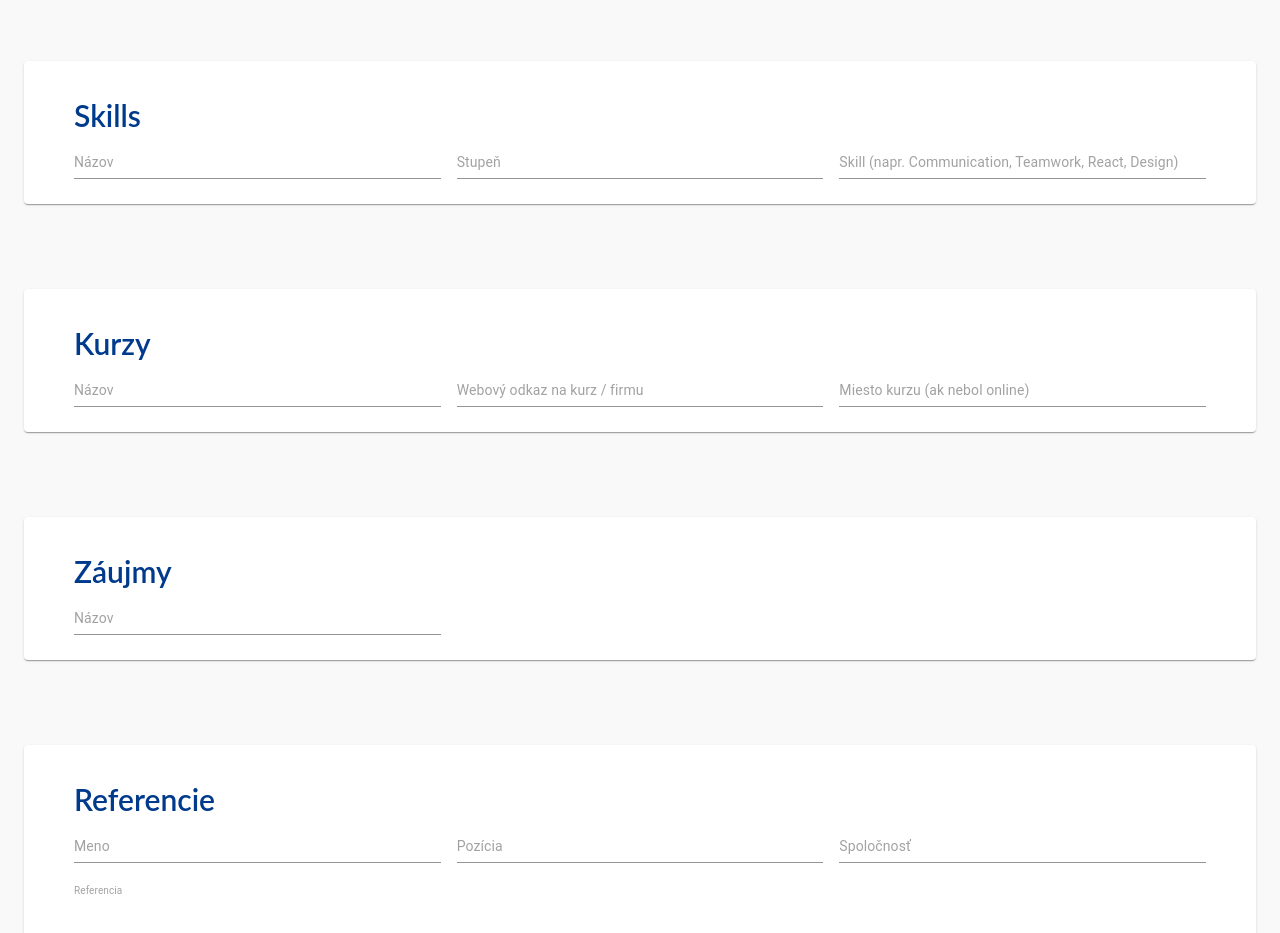
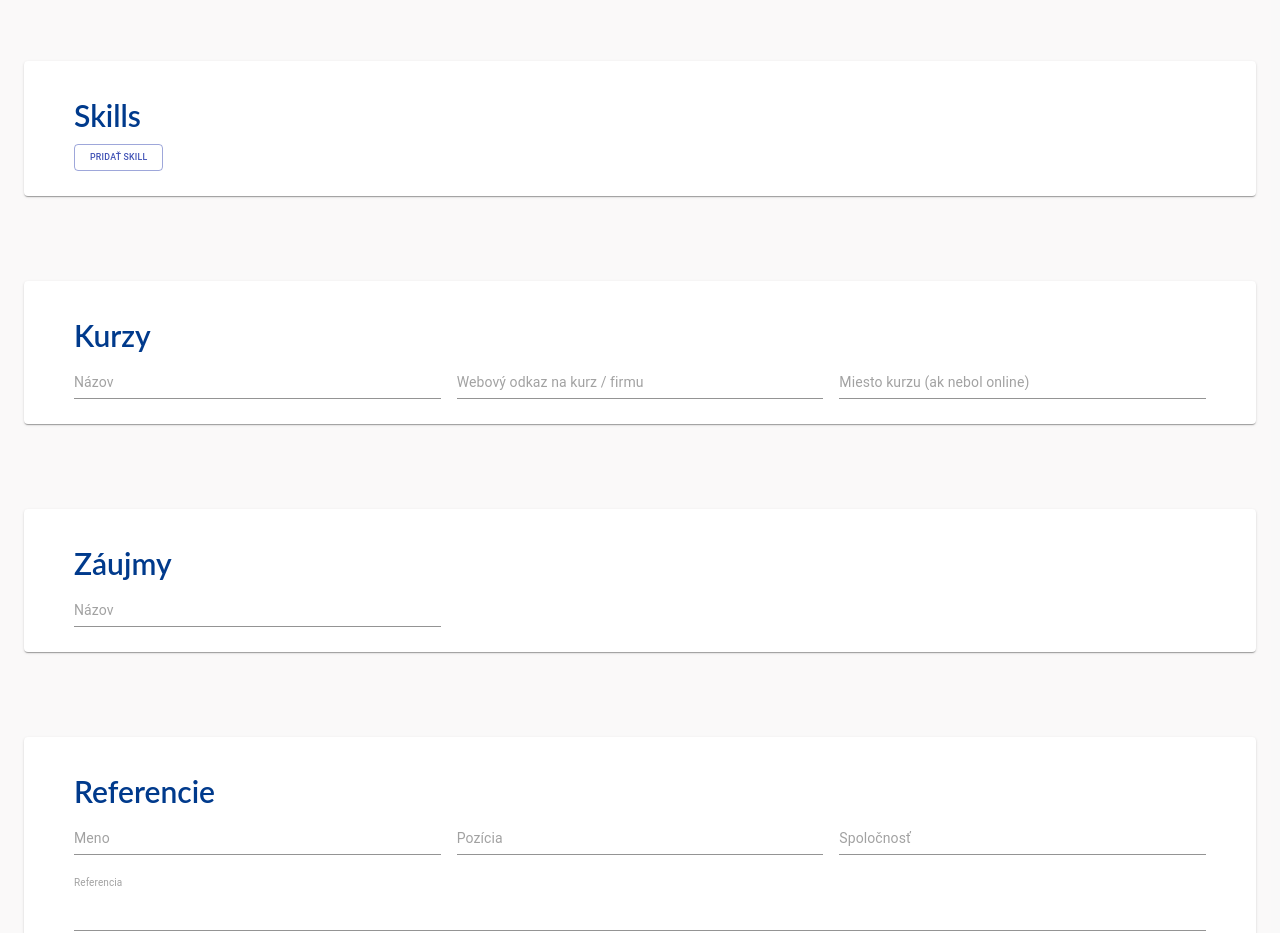
Before and after one commit to AnimaMa/mycv, a Next.js app in the folder client/: page /create-cv in a window 1280 px wide. Shown: the part 2160-3093 px from the top of the page. Built offline with nearby package versions, Linux system fonts and the light colour scheme.

Commit message:
FE added useFieldArray in skillsSection

```diff
--- a/client/components/CvForm/components/SkillsSection/SkillsSection.tsx
+++ b/client/components/CvForm/components/SkillsSection/SkillsSection.tsx
@@ -1,38 +1,79 @@
+import Button from "@material-ui/core/Button"
 import FormControl from "@material-ui/core/FormControl"
 import Grid from "@material-ui/core/Grid"
-import React, { useState } from "react"
+import React from "react"
+import { useFieldArray, useFormContext } from "react-hook-form"
 import styled from "styled-components"
 import { FormInput } from "../../../shared/Form/FormInput/FormInput"
 import { FormSection } from "../../../shared/Form/FormSection/FormSection"
 import { FormSectionTitle } from "../../../shared/Form/FormSectionTitle/FormSectionTitle"
+import { TooltipDelete } from "../../../shared/Tooltips/TooltipDelete/TooltipDelete"
 
 export interface SkillsSectionProps {
   className?: string
 }
 
 const SkillsSectionInner = (props: SkillsSectionProps) => {
+  const { control } = useFormContext()
+  const { fields, append, prepend, remove, swap, move, insert } = useFieldArray({
+    control,
+    name: "skills",
+  })
+
   return (
     <FormSection className={props.className}>
       <FormSectionTitle>Skills</FormSectionTitle>
+      {fields.map((field, index) => (
         <Grid container spacing={2}>
           <Grid item xs={4}>
             <FormControl>
-            <FormInput name="skill.name" placeholder="Názov" />
+              <FormInput
+                key={field.id}
+                name={`skill[${index}].name`}
+                placeholder="Názov"
+                defaultValue={field.value}
+                rules={{}}
+              />
+            </FormControl>
+          </Grid>
+
+          <Grid item xs={2}>
+            <FormControl>
+              <FormInput
+                key={field.id}
+                name={`skill[${index}].level`}
+                placeholder="Stupeň"
+                defaultValue={field.value}
+                rules={{}}
+              />
             </FormControl>
           </Grid>
 
           <Grid item xs={4}>
             <FormControl>
-            <FormInput name="skill.level" placeholder="Stupeň" />
+              <FormInput
+                key={field.id}
+                name={`skill[${index}].technologies`}
+                placeholder="Skill (napr. Communication, Teamwork, React, Design)"
+                defaultValue={field.value}
+                rules={{}}
+              />
             </FormControl>
           </Grid>
 
-        <Grid item xs={4}>
-          <FormControl>
-            <FormInput name="skill.technologies" placeholder="Skill (napr. Communication, Teamwork, React, Design)" />
-          </FormControl>
+          <Grid item xs={2}>
+            <TooltipDelete onClick={() => remove(index)} />
           </Grid>
         </Grid>
+      ))}
+      <Button
+        variant="outlined"
+        color="primary"
+        type="button"
+        onClick={() => append({ firstName: "appendBill", lastName: "appendLuo" })}
+      >
+        Pridať skill
+      </Button>
     </FormSection>
   )
 }
--- /dev/null
+++ b/client/components/shared/Tooltips/TooltipDelete/TooltipDelete.tsx
@@ -0,0 +1,27 @@
+import IconButton from "@material-ui/core/IconButton"
+import Tooltip from "@material-ui/core/Tooltip"
+import React from "react"
+import DeleteIcon from "@material-ui/icons/Delete"
+
+import styled from "styled-components"
+
+export interface TooltipDeleteProps {
+  className?: string
+  onClick(): () => {}
+}
+
+const TooltipDeleteInner = (props: TooltipDeleteProps) => {
+  return (
+    <Tooltip className={props.className} title="Delete" onClick={props.onClick}>
+      <IconButton aria-label="delete" className="icon-button">
+        <DeleteIcon color="primary" className="icon-delete" />
+      </IconButton>
+    </Tooltip>
+  )
+}
+
+export const TooltipDelete = styled(TooltipDeleteInner)`
+  .icon-delete {
+    font-size: 24px;
+  }
+`
--- a/client/package.json
+++ b/client/package.json
@@ -11,6 +11,7 @@
   "dependencies": {
     "@date-io/date-fns": "^1.3.13",
     "@material-ui/core": "^4.11.3",
+    "@material-ui/icons": "^4.11.2",
     "@material-ui/pickers": "^3.2.10",
     "axios": "^0.21.1",
     "date-fns": "^2.16.1",
--- a/client/pages/index.tsx
+++ b/client/pages/index.tsx
@@ -10,6 +10,7 @@ export default function Home() {
         <title>Create Next App</title>
         <link rel="icon" href="/favicon.ico" />
         <link rel="preconnect" href="https://fonts.gstatic.com" />
+        <meta name="viewport" content="width=device-width,minimum-scale=1,initial-scale=1"></meta>
         <link href="https://fonts.googleapis.com/css2?family=Lato:wght@400;900&display=swap" rel="stylesheet" />
       </Head>
       <Layout>
```
Also changed, not shown: 1 other file (tests, documents, lock files or other folders). Lines whose indentation alone changed are shown as unchanged.
